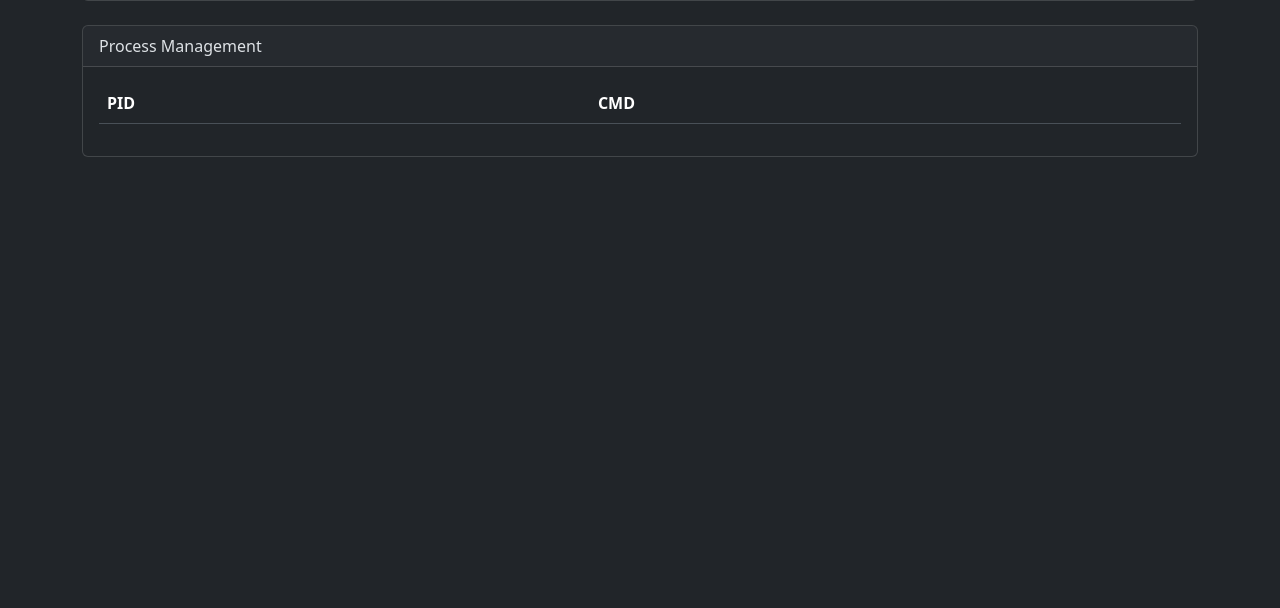
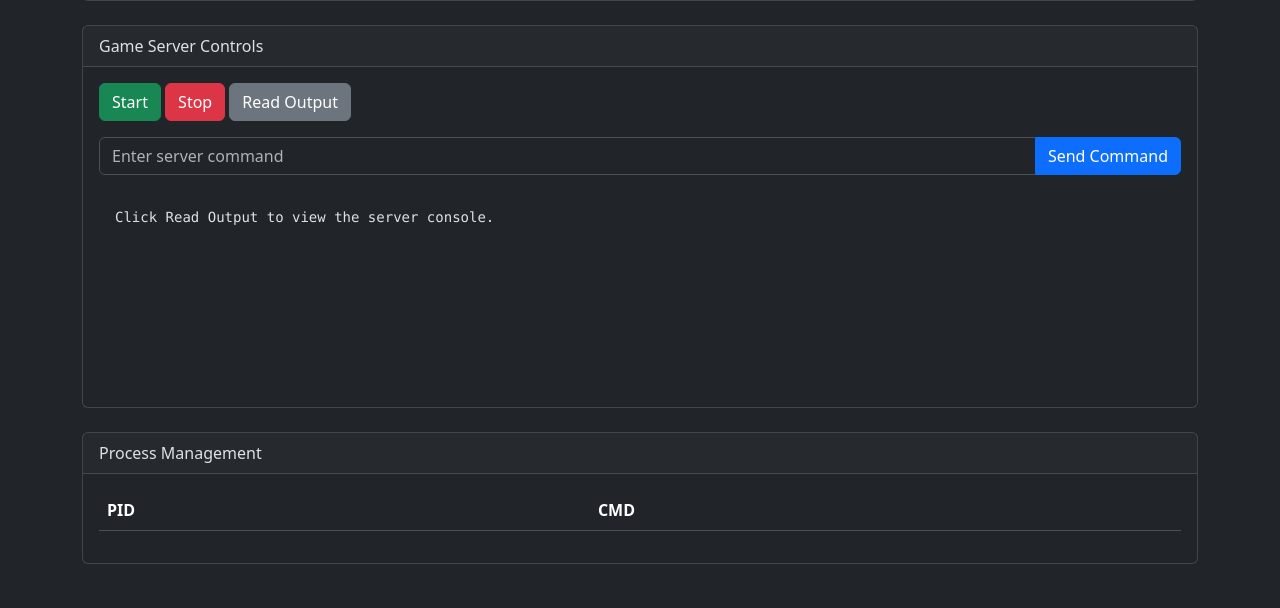
Before and after one commit to 275c0dfe/HomeServerManager, a Django app: page /dashboard/ in a window 1280 px wide. Shown: the part 370-978 px from the top of the page. Before the commit the page ends 527 px from the top, so only its background shows below. Run offline with Django 4.2, Linux system fonts and the light colour scheme; a user stored in the database is signed in; data that the repository does not hold is empty.

Commit message:
added gameserver

```diff
--- a/serverManager/dashboard/templates/index.html
+++ b/serverManager/dashboard/templates/index.html
@@ -12,6 +12,7 @@
     UpdateDashboard();
     UpdateDockerContainers();
     UpdateProcList();
+    InitializeGameServerControls();
     setInterval(UpdateDashboard , 10000);
 });</script>
 <div class="container mt-4">
@@ -59,6 +60,32 @@
         </div>
     </div>
 
+    <!-- Game Server Controls -->
+    <div class="row mb-4">
+        <div class="col-12">
+            <div class="card">
+                <div class="card-header">Game Server Controls</div>
+                <div class="card-body">
+                    <form id="gameServerControls">
+                        {% csrf_token %}
+                        <button type="button" id="startGameServer" class="btn btn-success">Start</button>
+                        <button type="button" id="stopGameServer" class="btn btn-danger">Stop</button>
+                        <button type="button" id="readGameServerOutput" class="btn btn-secondary">Read Output</button>
+                        <div class="input-group mt-3">
+                            <input type="text" id="gameServerCommand" class="form-control"
+                                   placeholder="Enter server command" autocomplete="off">
+                            <button type="button" id="sendGameServerCommand" class="btn btn-primary">Send Command</button>
+                        </div>
+                    </form>
+                    <div id="gameServerStatus" class="mt-3" role="status"></div>
+                    <pre id="gameServerOutput" class="mt-3 mb-0 p-3"
+                         style="min-height: 200px; max-height: 400px; overflow: auto;"
+                         aria-label="Game server output">Click Read Output to view the server console.</pre>
+                </div>
+            </div>
+        </div>
+    </div>
+
     <!-- Process Management -->
     <div class="row mb-4">
         <div class="col-12">
--- a/serverManager/dashboard/urls.py
+++ b/serverManager/dashboard/urls.py
@@ -20,6 +20,10 @@ urlpatterns = [
     path("endpoint/mem_usage/" , views.get_mem_usage),
     path("endpoint/docker_ps/" , views.get_docker_ps),
     path("shell/exec/" , views.execute_shell_command),
+    path("endpoint/game_server/start/" , views.start_hl_server),
+    path("endpoint/game_server/stop/" , views.stop_hl_server),
+    path("endpoint/game_server/command/" , views.exec_hl_server),
+    path("endpoint/game_server/output/", views.get_hl_server_output),
     path("endpoint/ssh_info/" , views.get_ssh_info),
     path("endpoint/open_ports/" , views.get_open_ports),
     path("endpoint/proc_list/" , views.get_proc_list),
--- a/serverManager/dashboard/views.py
+++ b/serverManager/dashboard/views.py
@@ -64,20 +64,62 @@ def get_docker_ps(request):
     return HttpResponse(res.content , content_type="application/json")
 
 def execute_shell_command(request):
+    if(not request.user.is_authenticated):
+            return redirect("dashboard:login")
     if(request.method != "POST"):
         return redirect("dashboard:index")
     command = request.POST["command"]
     res = requests.post(backend_url + "/shell" , {"command":command})
     return HttpResponse(res.content , content_type="application/json")
 
+def start_hl_server(request):
+    if(not request.user.is_authenticated):
+            return redirect("dashboard:login")
+    command = "cd \"$HOME/Black Mesa Dedicated Server\";tmux new-session -d -s gameserver \"./srcds_coop.sh\""
+    res = requests.post(backend_url + "/shell" , {"command":command})
+    return HttpResponse(res.content , content_type="application/json")
+
+def stop_hl_server(request):
+    if(not request.user.is_authenticated):
+            return redirect("dashboard:login")
+    command = "tmux send-keys -t gameserver \"quit\" Enter"
+    res = requests.post(backend_url + "/shell" , {"command":command})
+    return HttpResponse(res.content , content_type="application/json")
+
+def exec_hl_server(request):
+    if(not request.user.is_authenticated):
+            return redirect("dashboard:login")
+    if(request.method != "POST"):
+            return redirect("dashboard:index")
+    command = request.POST["command"]
+
+    sh_cmd = f"tmux send-keys -t gameserver \"{command}\" Enter"
+    res = requests.post(backend_url + "/shell" , {"command":sh_cmd})
+    return HttpResponse(res.content , content_type="application/json")
+
+def get_hl_server_output(request):
+    if(not request.user.is_authenticated):
+         return redirect("dashboard:login")
+
+    sh_cmd = f"tmux capture-pane -pt gameserver"
+    res = requests.post(backend_url + "/shell" , {"command":sh_cmd})
+    return HttpResponse(res.content , content_type="application/json")
+
+
 def get_ssh_info(request):
+    if(not request.user.is_authenticated):
+            return redirect("dashboard:login")
     res = backend_get("/ssh_info")
     return HttpResponse(res.content)
 
 def get_open_ports(request):
+    if(not request.user.is_authenticated):
+            return redirect("dashboard:login")
     res = backend_get("/open_ports")
     return HttpResponse(res.content , content_type="application/json")
 
 def get_proc_list(request):
+    if(not request.user.is_authenticated):
+            return redirect("dashboard:login")
     res = backend_get("/proc_list")
     return HttpResponse(res.content , content_type="application/json")
```
Also changed, not shown: serverManager/dashboard/static/dashboard/dashboard.js (+57 -0 lines).
